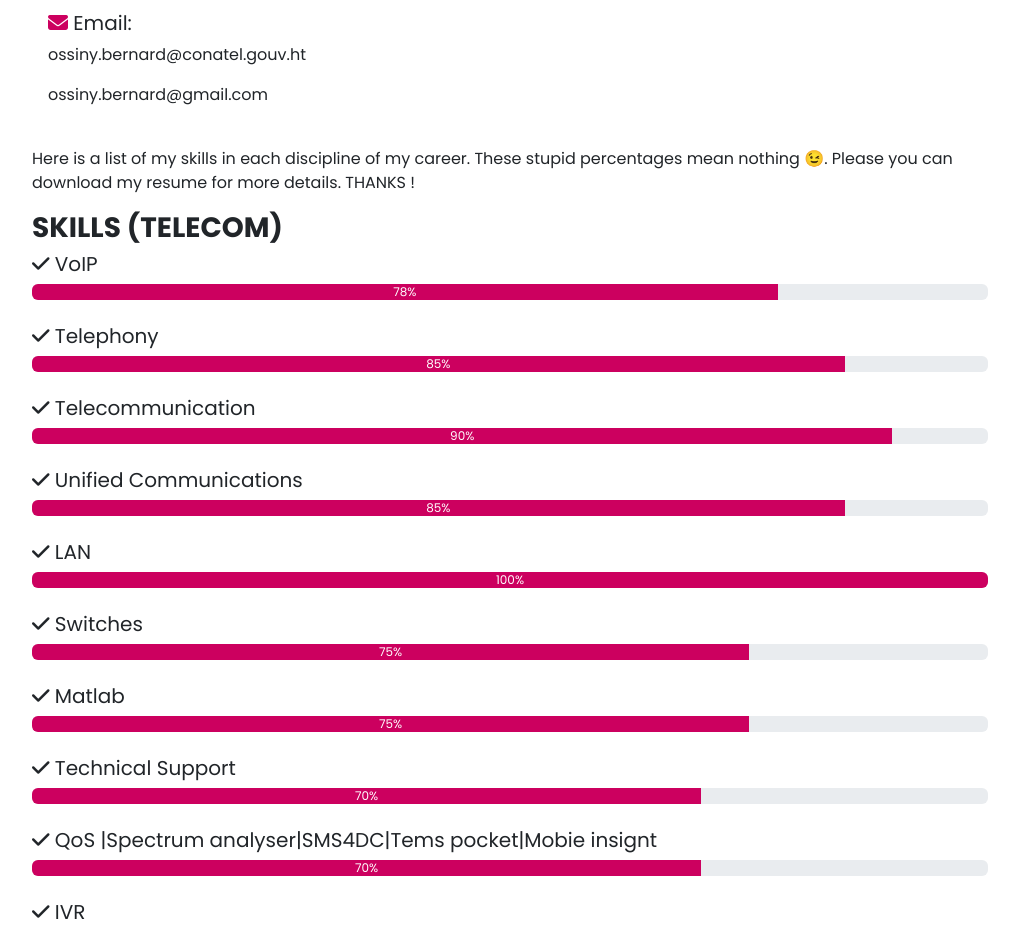
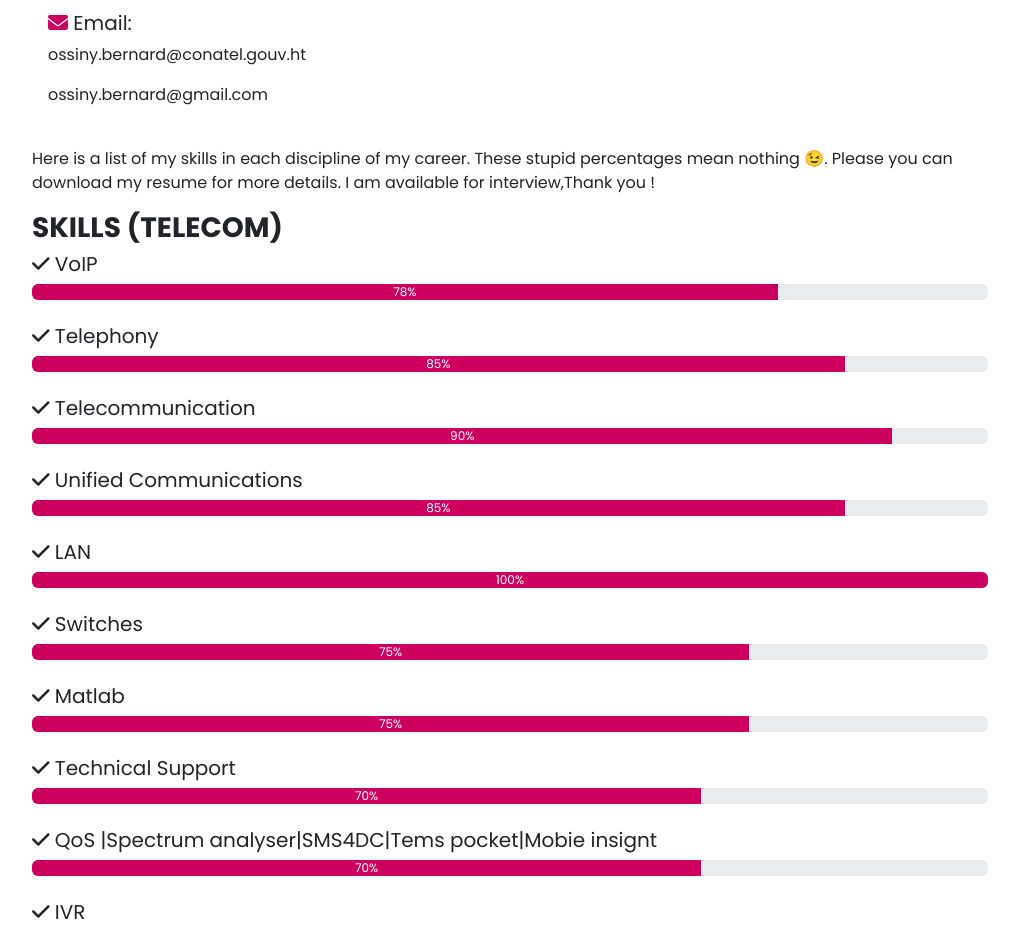
Before and after one commit to Ossinybern/closylol, a website: page index.html in a window 1280 px wide. Shown: the part 2066-2995 px from the top of the page, without its empty margins (130-1149 px from the left). Drawn offline with Linux system fonts and the light colour scheme.

Commit message:
Update index.html

```diff
--- a/index.html
+++ b/index.html
@@ -119,7 +119,7 @@
                 <div class="row-md-6 ">
 
                     <p>
-                    Here is a list of my skills in each discipline of my career. These stupid percentages mean nothing 😉. Please you can download my resume for more details. THANKS !
+                     Here is a list of my skills in each discipline of my career. These stupid percentages mean nothing 😉. Please you can download my resume for more details. I am available for interview,Thank you !
                     </p>
                     <h3 class="text-uppercase fw-bold ">Skills (Telecom)</h3>
                     <h5><i class="fas fa-check "></i> VoIP</h5>
```
